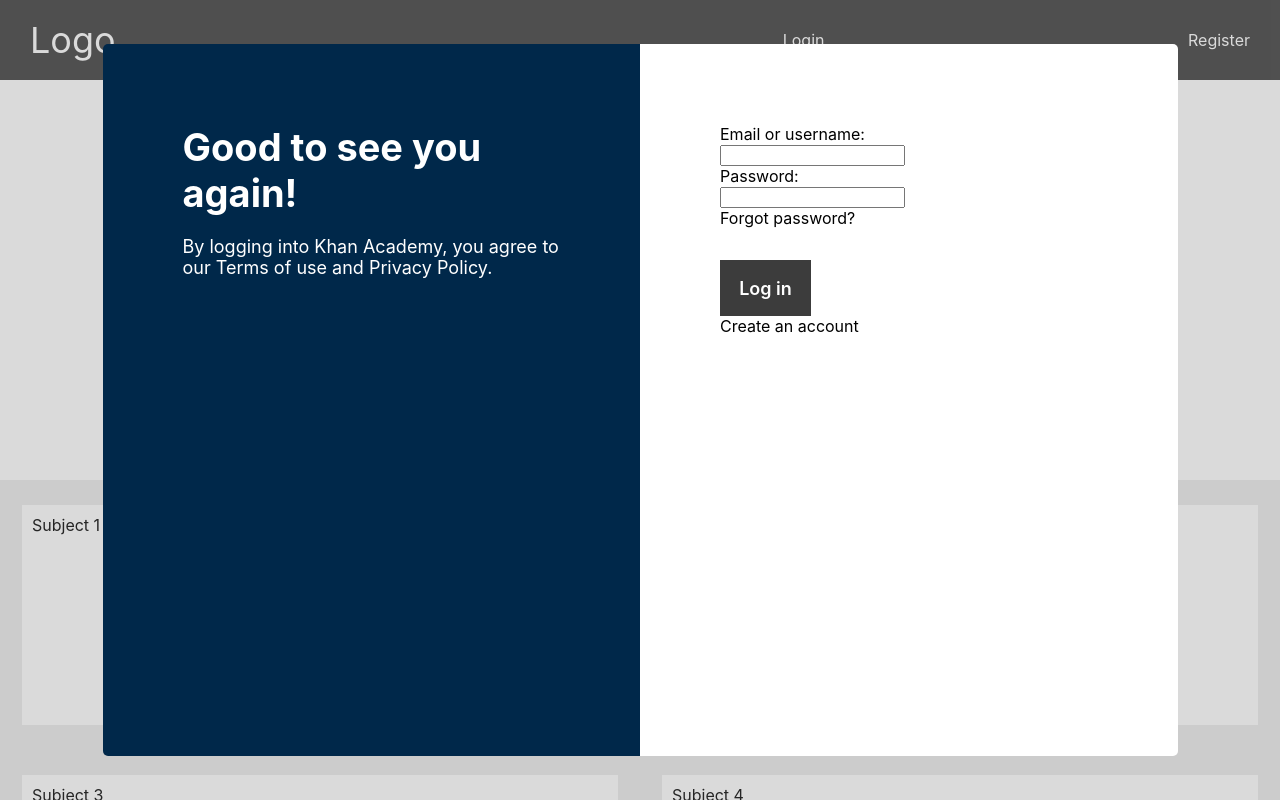
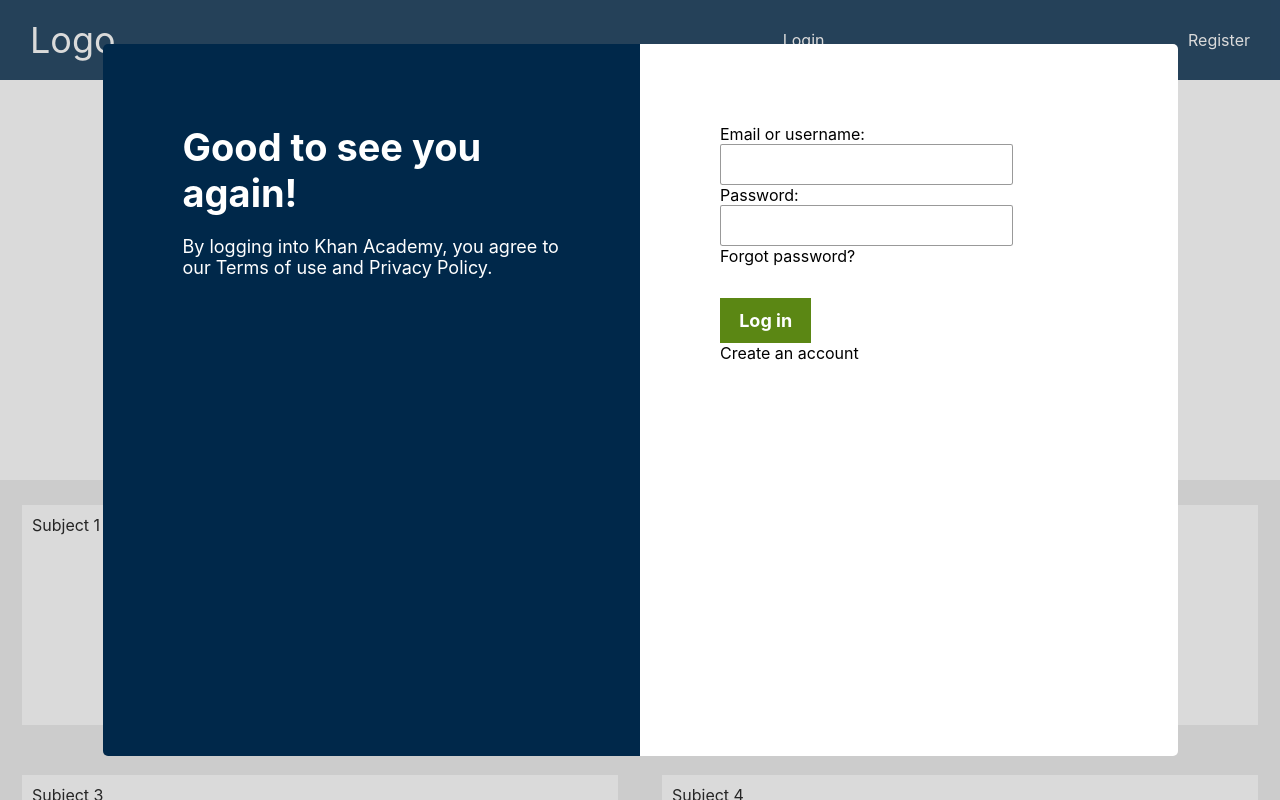
Before and after one commit to online-classroom/classroom, a React (Create React App) app: page / in a window 1280 px wide. Shown: the top 800 px of the page. Built offline with nearby package versions, Linux system fonts and the light colour scheme.

Commit message:
added some style stuff

```diff
--- a/src/Components/Buttons/PrimaryButton.scss
+++ b/src/Components/Buttons/PrimaryButton.scss
@@ -9,13 +9,13 @@ button{
     text-align:center;
     font-size: 18px;
     margin-top:4vh;
-    background-color:$accent1;
-    height: 7vh;
+    background-color:$accent7;
+    font-weight:bold;
+    height: auto;
     width: auto;
     max-width:20vw;
-    padding:0 1.5vw;
+    padding:1.5vh 1.5vw;
     color:$accent2;
-    font-weight: 600;
     transition: background-color 0.2s linear
 }
 button:hover{
--- /dev/null
+++ b/src/Components/Buttons/SecondaryButton.js
@@ -0,0 +1,21 @@
+import React, {memo} from 'react'
+import './SecondaryButton.scss'
+
+const SecondaryButton = (props) => {
+    let style={}
+    if(props.isActive){
+        style={
+            backgroundColor:'#5b8714',
+            color:'white',
+            boxSizing:'border-box',
+            padding:'1vh 2vw'
+        }
+    }
+    return(
+        <button onClick={props.onClick} className='secondary-button' style={style}>
+        {props.children}
+        </button>
+    )
+}
+
+export default memo(SecondaryButton)
--- /dev/null
+++ b/src/Components/Buttons/SecondaryButton.scss
@@ -0,0 +1,21 @@
+@import './../../variables';
+
+.secondary-button{
+    color:$accent5;
+    background-color:white;
+    box-sizing: border-box;
+    padding:1vh 2vw;
+    font-weight:bold;
+}
+
+.secondary-button:hover{
+    background-color:$accent6;
+    color:white;
+}
+
+.secondary-button-active{
+    background-color:$accent5;
+    color:white;
+    box-sizing:border-box;
+    padding:1vh 2vw;
+}
--- a/src/Containers/LoginModal/LoginModal.js
+++ b/src/Containers/LoginModal/LoginModal.js
@@ -1,4 +1,4 @@
-import React, { memo, useEffect, useState } from 'react'
+import React, { memo, useState } from 'react'
 import './LoginModal.scss'
 import PrimaryButton from '../../Components/Buttons/PrimaryButton';
 import { updateUser } from '../../ducks/reducer';
@@ -57,4 +57,4 @@ const LoginModal=(props)=>{
 
 }
 
-export default withRouter(connect(null,{updateUser})(LoginModal))
+export default memo(withRouter(connect(null,{updateUser})(LoginModal)))
--- a/src/Containers/LoginModal/loginModal.scss
+++ b/src/Containers/LoginModal/loginModal.scss
@@ -1,6 +1,7 @@
 @import './../../variables';
 
 .outer {
+    @include defaultInputBox;
     position: fixed;
     top: 0px;
     left: 0px;
--- a/src/Containers/RegisterModal/RegisterModal.js
+++ b/src/Containers/RegisterModal/RegisterModal.js
@@ -5,6 +5,7 @@ import axios from 'axios'
 import {connect} from 'react-redux'
 import {updateUser} from './../../ducks/reducer';
 import {withRouter} from 'react-router-dom'
+import SecondaryButton from '../../Components/Buttons/SecondaryButton';
 
 class RegisterModal extends Component {
     state = {
@@ -13,8 +14,10 @@ class RegisterModal extends Component {
         email:'',
         username: '',
         password: '',
-        isTeacher: null,
-        errMessage: []
+        isTeacher: false,
+        errMessage: [],
+        studentOption:true,
+        teacherOption:false
     }
 
     handleChange = (e) => {
@@ -57,6 +60,7 @@ class RegisterModal extends Component {
 
     render() {
         // console.log(this.state)
+        const {studentOption,teacherOption} = this.state
 
         const errMapper = this.state.errMessage.map((err)=><p>{err}</p>)
 
@@ -72,7 +76,10 @@ class RegisterModal extends Component {
                     </div>
                     <div className='right-modal-reg'>
                         <span style={{color: 'red'}}>{errMapper}</span>
-                        {console.log(this.state.errMessage)}
+                        <br/>
+                        <br/>
+                        <SecondaryButton onClick={() => {this.setState({isTeacher: false,studentOption:true,teacherOption:false})}} isActive={studentOption} id='studentChoice'>Student</SecondaryButton>
+                        <SecondaryButton onClick={() => {this.setState({isTeacher: true,teacherOption:true,studentOption:false})}} id='teacherChoice' isActive={teacherOption}>Teacher</SecondaryButton>
                         <br/>
                         <br/>
                         <span>First name:</span>
@@ -95,12 +102,6 @@ class RegisterModal extends Component {
                         <br/>
                         <input type='password' name='password' value={this.state.password} onChange={this.handleChange}/>
                         <br/>
-                        <br/>
-                        <span>Join as a:</span>
-                        <br/>
-                        <button onClick={() => {this.setState({isTeacher: false})}}>Student</button>
-                        <button onClick={() => {this.setState({isTeacher: true})}}>Teacher</button>
-                        <br/>
                         <PrimaryButton onClick={this.handleClick}>Create Account</PrimaryButton>
                     </div>
                 </div>
--- a/src/Containers/RegisterModal/registerModal.scss
+++ b/src/Containers/RegisterModal/registerModal.scss
@@ -1,5 +1,7 @@
+@import './../../variables';
 
 .outer-reg {
+    @include defaultInputBox;
     position: fixed;
     top: 0px;
     left: 0px;
--- a/src/_variables.scss
+++ b/src/_variables.scss
@@ -9,7 +9,26 @@
     text-align: center;
 }
 
-$accent1:#3c3c3c;
+@mixin defaultInputBox{
+    input{
+        border: 1.2px solid rgba(0,0,0,0.4);
+        padding: 1vh 1vw;
+        font-size:20px;
+        color:black;
+        font-weight:100;
+        transition: border 0.1s linear;
+        border-radius:0.3vh;
+    }
+    input:focus{
+        outline:none;
+        border: 1.2px solid $accent6;
+    }
+}
+
+$accent1:#00284A;
 $accent2:white;
 $accent3:#00284A;
 $accent4:rgb(235,235,235);
+$accent5:#9cb443;
+$accent6:#71b307;
+$accent7:#5b8714
```
